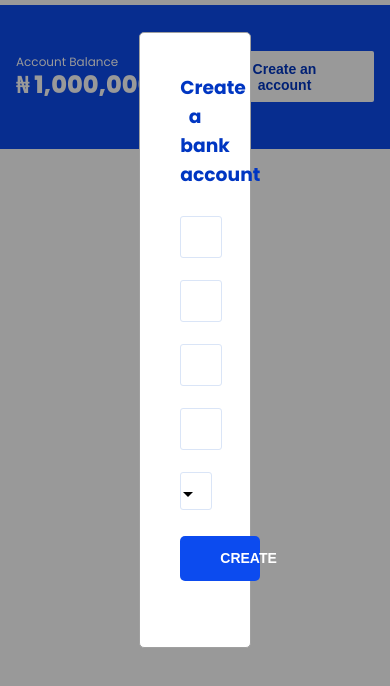
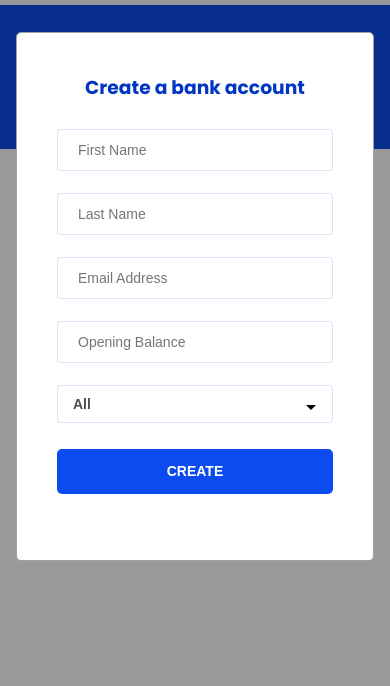
Before and after one commit to timi-codes/Banka, a website: page UI/customer/dashboard.html in a window 390 px wide. Both pictures are taken after a click on the button "Create an account". Shown: the part 58-744 px from the top of the page. Drawn offline with Linux system fonts and the light colour scheme.

Commit message:
ft(ui feedback):implement mobile responsiveness [Finishes #165334347]

```diff
--- a/UI/css/dashboard.css
+++ b/UI/css/dashboard.css
@@ -422,4 +422,9 @@ input[type="password"] {
     font-size: 1.5rem;
     font-weight: 800;
   }
+
+  .onboarding-modal{
+    width: auto;
+    margin:0 1rem;
+  }
 }
```
